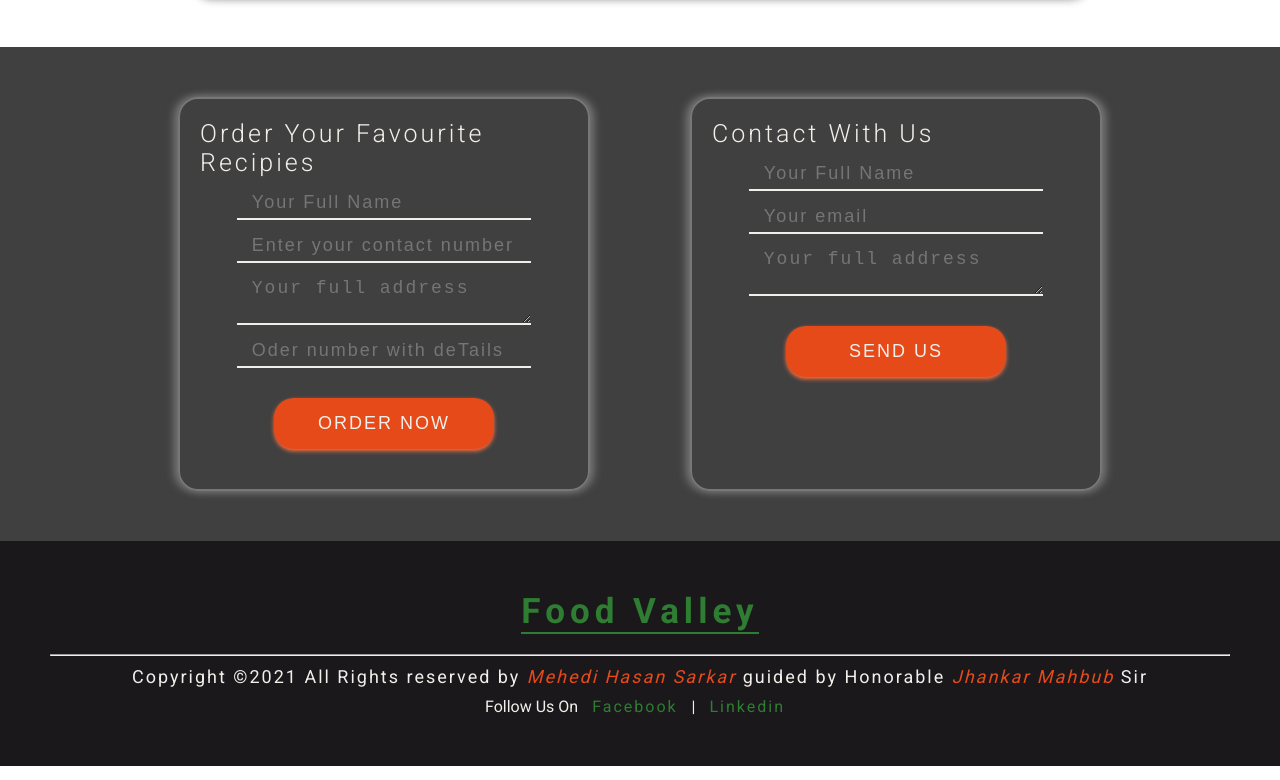
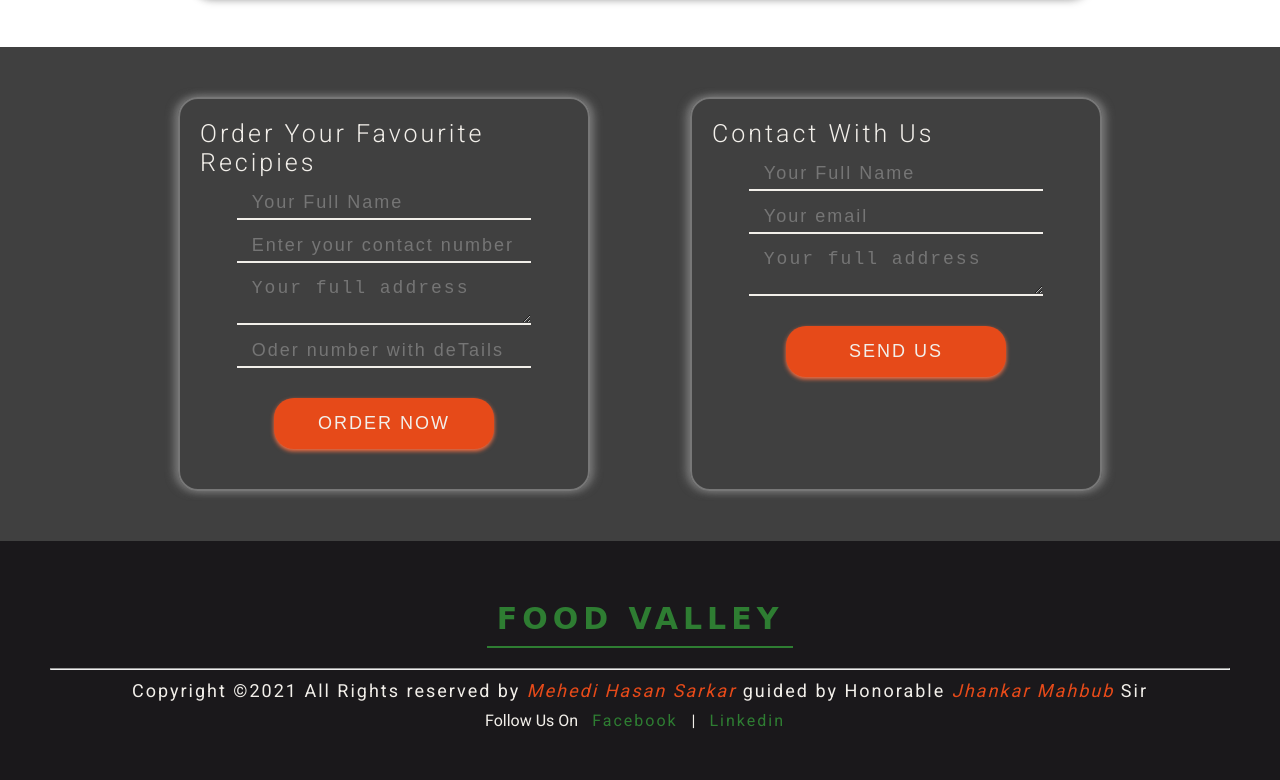
Before and after one commit to mehedisarkar2k/food-valley, a plain HTML site: page index.html in a window 1280 px wide. Shown: the part 2191-2971 px from the top of the page. Drawn offline with Linux system fonts and the light colour scheme; a web font is replaced by a local one.

Commit message:
Update Logo

```diff
--- a/assests/css/style.css
+++ b/assests/css/style.css
@@ -100,7 +100,7 @@ section {
   z-index: 99;
 }
 
-#nav .logo {
+.logo {
   margin-right: auto;
   padding: 1rem;
   font-family: "Grand Hotel", cursive;
@@ -116,7 +116,7 @@ section {
 #nav .logo:hover {
   color: #2e7d32;
 }
-#nav .logo span {
+.logo span {
   color: #2e7d32;
   transition: 0.2s;
 }
--- a/index.html
+++ b/index.html
@@ -170,7 +170,7 @@
 
     <!-- Footer section start -->
     <footer id="footer">
-      <h2>Food Valley</h2>
+      <h2 class="logo">food <span>valley</span></h2>
       <hr />
       <p>
         Copyright &copy;2021 All Rights reserved by
```
